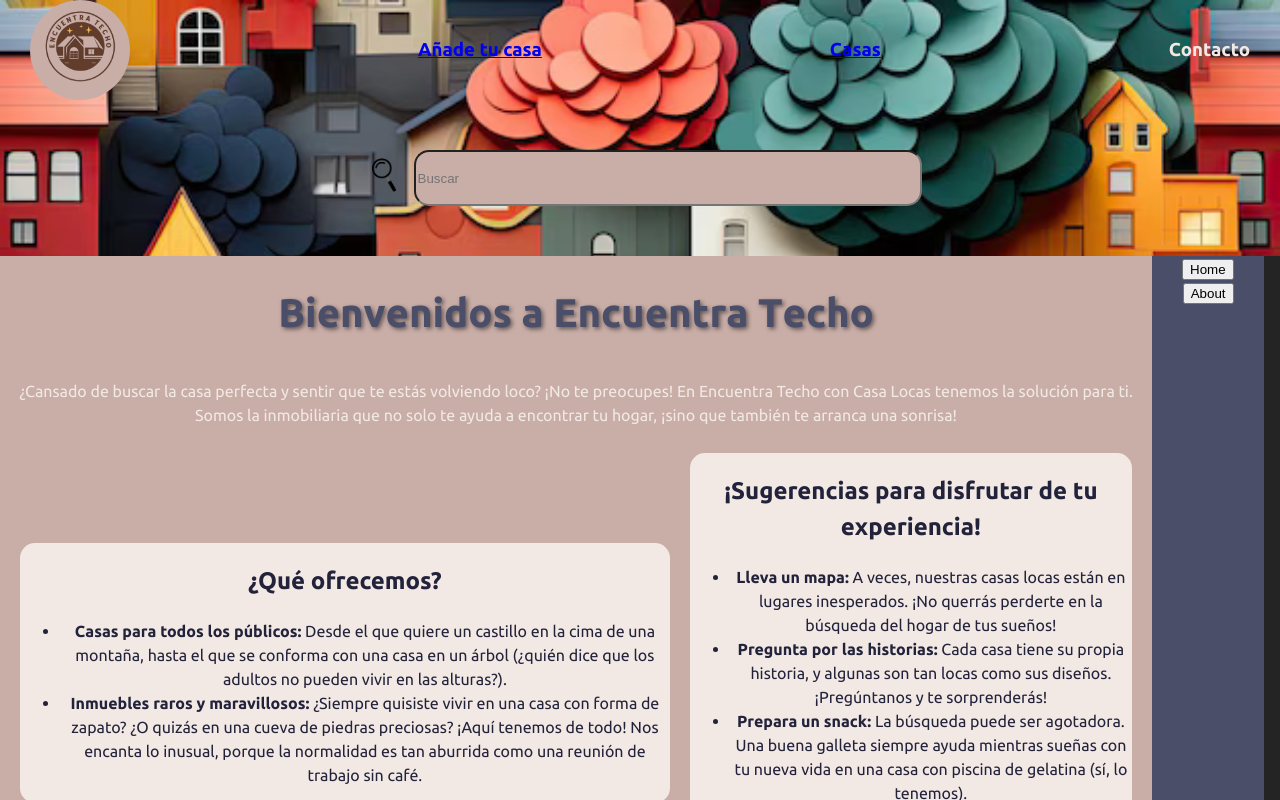
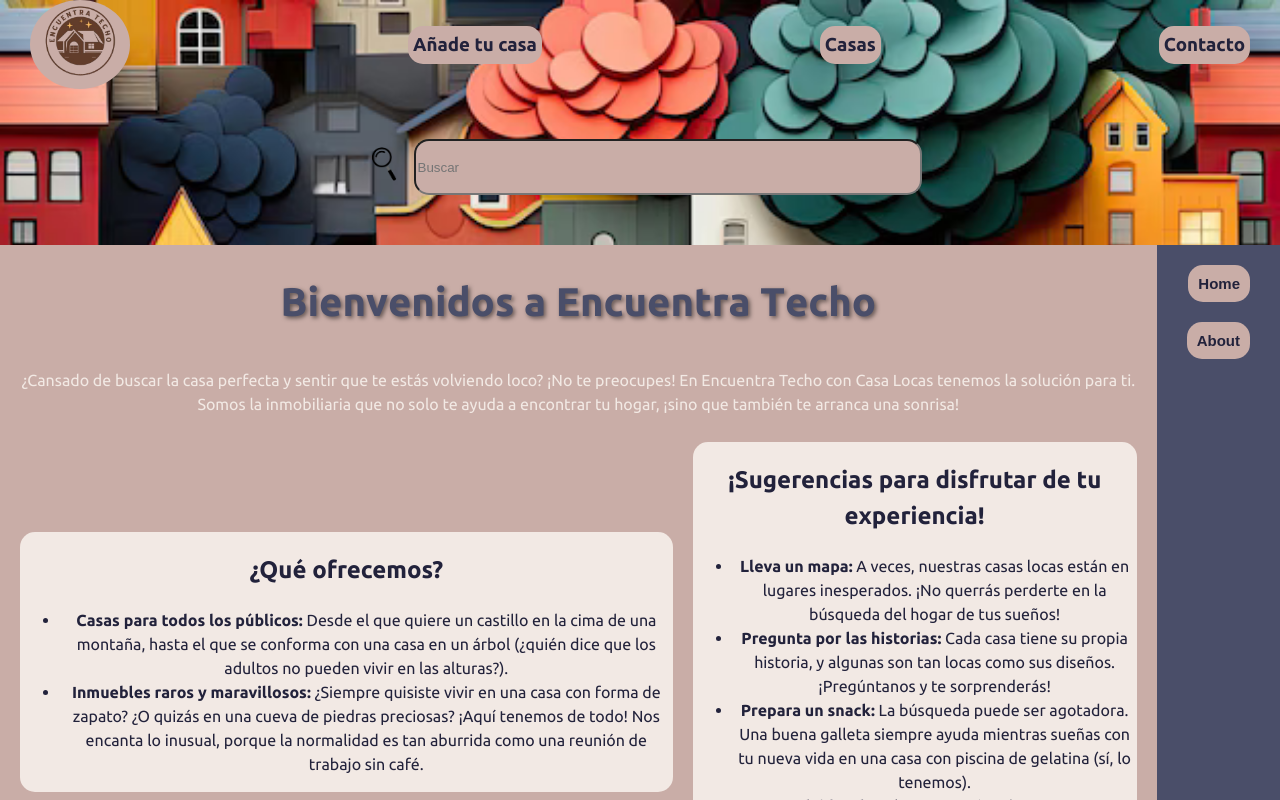
Before and after one commit to r-ruizfer/EncuentraTecho-SL, a React (Vite) app: page / in a window 1280 px wide. Shown: the top 800 px of the page. Built offline with nearby package versions, Linux system fonts and the light colour scheme.

Commit message:
popup un poc de maquetacion de details

```diff
--- a/package.json
+++ b/package.json
@@ -12,6 +12,7 @@
   "dependencies": {
     "react": "^18.3.1",
     "react-dom": "^18.3.1",
+    "react-modal": "^3.16.1",
     "react-router-dom": "^6.26.2"
   },
   "devDependencies": {
--- a/src/App.css
+++ b/src/App.css
@@ -20,7 +20,6 @@ body {
   display: flex;
   justify-content: space-between;
   align-items: center;
-
   padding: 0 30px;
 }
 .nav-container {
@@ -41,7 +40,6 @@ body {
 .search input {
   width: 500px;
   height: 50px;
-
   border-radius: 15px;
   background-color: #c9ada7;
 }
@@ -53,8 +51,7 @@ body {
 .home-container {
   display: flex;
   flex-direction: column;
-  width: 90vw;
-
+  width: 93vw;
   background-color: #c9ada7;
 }
 
@@ -62,8 +59,9 @@ body {
   display: flex;
   flex-direction: column;
   align-items: flex-end;
-  padding: 0 30px;
+  padding: 20px 30px;
   background-color: #4a4e69;
+  gap: 20px;
 }
 
 .sidebar-container ul {
@@ -101,14 +99,25 @@ body {
   align-items: center;
 }
 .container-details {
-  margin: 0 258px;
+  background-color: #22223b;
+  display: flex;
+  flex-direction: column;
+  align-items: center;
+}
+.box-info {
+  display: flex;
+
+  padding: 0px 100px;
+  text-align: left;
+  background-color: #f2e9e4;
+  color: #22223b;
+  width: 50%;
 }
 .container-list {
   display: flex;
   justify-content: space-evenly;
   align-items: center;
-  background-color: #9a8c98;
-
+  background-color: #22223b;
   width: 100%;
 }
 .formContainer {
--- a/src/components/List.jsx
+++ b/src/components/List.jsx
@@ -16,7 +16,13 @@ function List(props) {
       {rentals.map((rental, i) => (
         <>
           <Link to={`/pagesRentals/${rental.id}`}>
-            <ItemCard index={i} rentals={rentals} rental={rental} setRentals={setRentals} />
+            <ItemCard
+              key={i}
+              index={i}
+              rentals={rentals}
+              rental={rental}
+              setRentals={setRentals}
+            />
           </Link>
         </>
       ))}
--- a/src/components/Navbar.jsx
+++ b/src/components/Navbar.jsx
@@ -11,7 +11,6 @@ function Navbar() {
           <div
             style={{
               width: '100px',
-              height: '100px',
               backgroundColor: ' #c9ada7',
               borderRadius: '50%',
               display: 'flex',
@@ -22,14 +21,42 @@ function Navbar() {
               <img style={{ width: '100px' }} src={Logo} alt="Logo" />
             </Link>
           </div>
-          <Link to="/add">
-            <h3>Añade tu casa</h3>
+          <Link style={{ textDecoration: 'none' }} to="/add">
+            <h3
+              style={{
+                backgroundColor: ' #c9ada7',
+                padding: '5px',
+                borderRadius: '15px',
+                color: '#22223b',
+              }}
+            >
+              Añade tu casa
+            </h3>
           </Link>
 
-          <Link to="/pagesRentals">
-            <h3>Casas</h3>
+          <Link style={{ textDecoration: 'none' }} to="/pagesRentals">
+            <h3
+              style={{
+                backgroundColor: ' #c9ada7',
+                padding: '5px',
+                borderRadius: '15px',
+                color: '#22223b',
+                textDecoration: 'none',
+              }}
+            >
+              Casas
+            </h3>
           </Link>
-          <h3>Contacto</h3>
+          <h3
+            style={{
+              backgroundColor: ' #c9ada7',
+              padding: '5px',
+              borderRadius: '15px',
+              color: '#22223b',
+            }}
+          >
+            Contacto
+          </h3>
         </div>
         <div className="search">
           <Icon src={GithubIcon} alt={'Lupa'} />
--- a/src/components/Sidebar.jsx
+++ b/src/components/Sidebar.jsx
@@ -4,10 +4,36 @@ function Sidebar() {
   return (
     <div className="sidebar-container">
       <Link to="/">
-        <button>Home</button>
+        <button
+          style={{
+            backgroundColor: ' #c9ada7',
+            padding: '5px',
+            borderRadius: '15px',
+            color: '#22223b',
+            border: 'none',
+            padding: '10px',
+            fontSize: '15px',
+            fontWeight: 'bold',
+          }}
+        >
+          Home
+        </button>
       </Link>
       <Link to="/about">
-        <button>About</button>
+        <button
+          style={{
+            backgroundColor: ' #c9ada7',
+            padding: '5px',
+            borderRadius: '15px',
+            color: '#22223b',
+            border: 'none',
+            padding: '10px',
+            fontSize: '15px',
+            fontWeight: 'bold',
+          }}
+        >
+          About
+        </button>
       </Link>
     </div>
   )
--- a/src/pages/DashboardPage.jsx
+++ b/src/pages/DashboardPage.jsx
@@ -1,6 +1,5 @@
 import { useState } from 'react'
 import Carousel from '../components/Carousel'
-import colageHauses from '../assets/collageHouses.png'
 
 function DashboardPage({ rentals }) {
   const title = () => {
--- a/src/pages/ItemDetailsPage.jsx
+++ b/src/pages/ItemDetailsPage.jsx
@@ -1,30 +1,48 @@
-import { useParams } from "react-router-dom";
+import { useParams } from 'react-router-dom'
 import { Link } from 'react-router-dom'
-
-
-function ItemDetailsPage({rentals}) {
-  const { rentalId } = useParams();
-
-  const rentalToDisplay = rentals.find(
-    (rental) => {
-      return (rental.id === rentalId)
-    }
-
-  );
+import Modal from 'react-modal'
+import { useState, useRef } from 'react'
+Modal.setAppElement('#root')
+function ItemDetailsPage({ rentals }) {
+  const [modalIsOpen, setIsOpen] = useState(false)
+  const { rentalId } = useParams()
+  const customStyles = {
+    content: {
+      top: '50%',
+      left: '50%',
+      right: 'auto',
+      bottom: 'auto',
+      marginRight: '-50%',
+      transform: 'translate(-50%, -50%)',
+    },
+  }
+  const subtitle = useRef(null)
+  function openModal() {
+    setIsOpen(true)
+  }
+  function afterOpenModal() {
+    subtitle.current.style.color = '#f00'
+  }
+  function closeModal() {
+    setIsOpen(false)
+  }
+  const rentalToDisplay = rentals.find((rental) => {
+    return rental.id === rentalId
+  })
 
   return (
     <div className="container-details">
       <div>
         <img
-          style={{ width: "1000px", marginTop: "50px" }}
+          style={{ width: '1000px', marginTop: '50px' }}
           src={rentalToDisplay.picture_url.url}
           alt=""
         />
         <h1>{rentalToDisplay.price}.000€</h1>
         <h2>{rentalToDisplay.name}</h2>
       </div>
-      <div style={{ display: "flex", textAlign: "left" }}>
-        <div style={{ width: "50%" }}>
+      <div className="box-info">
+        <div style={{ width: '50%' }}>
           <h3>{rentalToDisplay.neighbourhood}</h3>
           <h4>
             {rentalToDisplay.city}-{rentalToDisplay.country}
@@ -36,17 +54,65 @@ function ItemDetailsPage({rentals}) {
             <p>Accommodates: {rentalToDisplay.accommodates}</p>
             <p>Bathrooms: {rentalToDisplay.bathrooms}</p>
             <p>Bedrooms: {rentalToDisplay.bedrooms}</p>
+            <button
+              style={{
+                backgroundColor: '#22223b',
+                padding: '5px',
+                borderRadius: '15px',
+                color: '#9a8c98',
+                border: 'none',
+                padding: '10px',
+                fontSize: '15px',
+                fontWeight: 'bold',
+                margin: '20px',
+                width: '100px',
+                fontSize: '15px',
+              }}
+              onClick={openModal}
+            >
+              Mas Info
+            </button>
           </div>
         </div>
-        <div style={{ width: "50%" }}>
-          <p>{rentalToDisplay.description}</p>
+        <div style={{ width: '50%' }}>
+          <p>Descipcion:{rentalToDisplay.description}</p>
         </div>
+
+        <Modal
+          isOpen={modalIsOpen}
+          onAfterOpen={afterOpenModal}
+          onRequestClose={closeModal}
+          style={customStyles}
+          contentLabel="Example Modal"
+        >
+          <h1 ref={subtitle}>Casas</h1>
+          <p style={{ color: ' #22223b' }}>
+            Descipcion:{rentalToDisplay.description}
+          </p>
+          <button onClick={closeModal}>close</button>
+        </Modal>
       </div>
       <Link to={`/update/${rentalToDisplay.id}`}>
-        <button>Update</button>
+        <button
+          style={{
+            backgroundColor: ' #c9ada7',
+            padding: '5px',
+            borderRadius: '15px',
+            color: '#22223b',
+            border: 'none',
+            padding: '10px',
+            fontSize: '15px',
+            fontWeight: 'bold',
+            margin: '20px',
+            width: '200px',
+            fontSize: '30px',
+          }}
+        >
+          Update
+        </button>
       </Link>
     </div>
-  );
+  )
 }
 
-export default ItemDetailsPage;
+export default ItemDetailsPage
```
Also changed, not shown: 1 other file (tests, documents, lock files or other folders).
